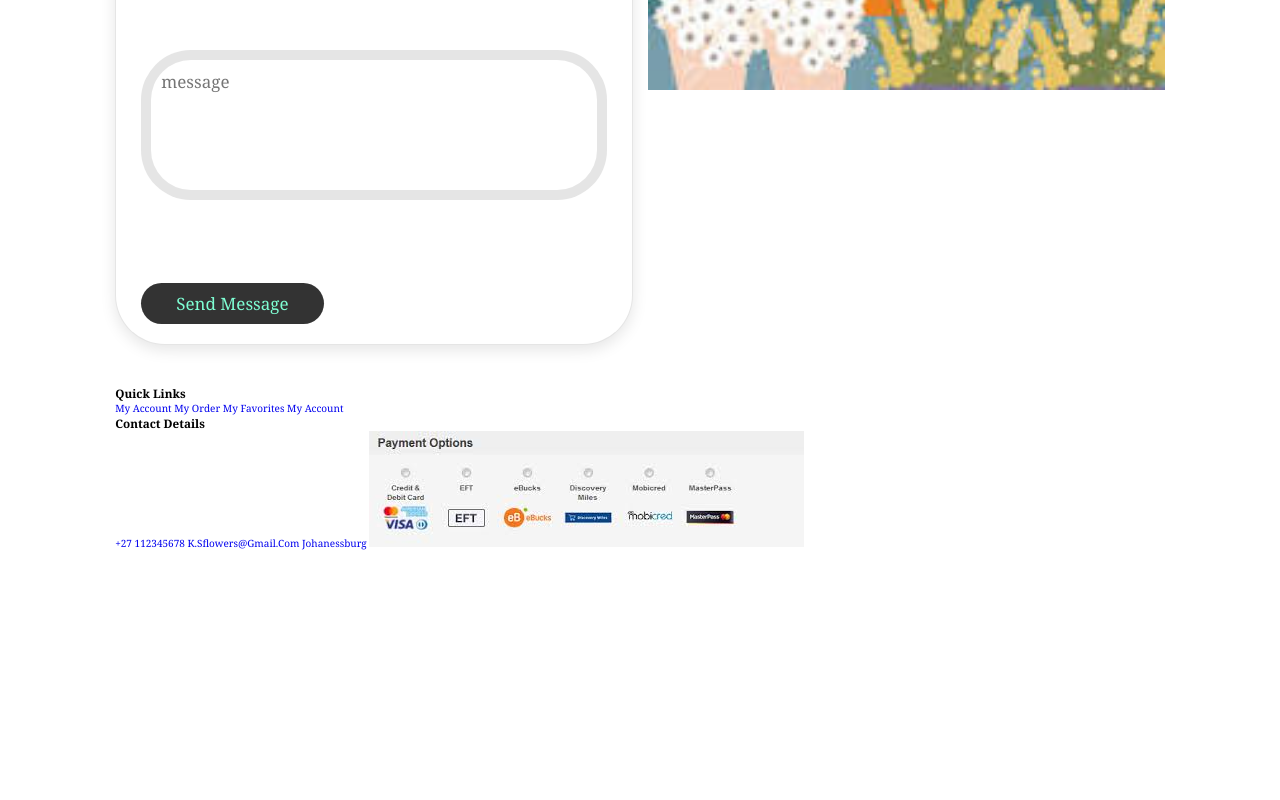
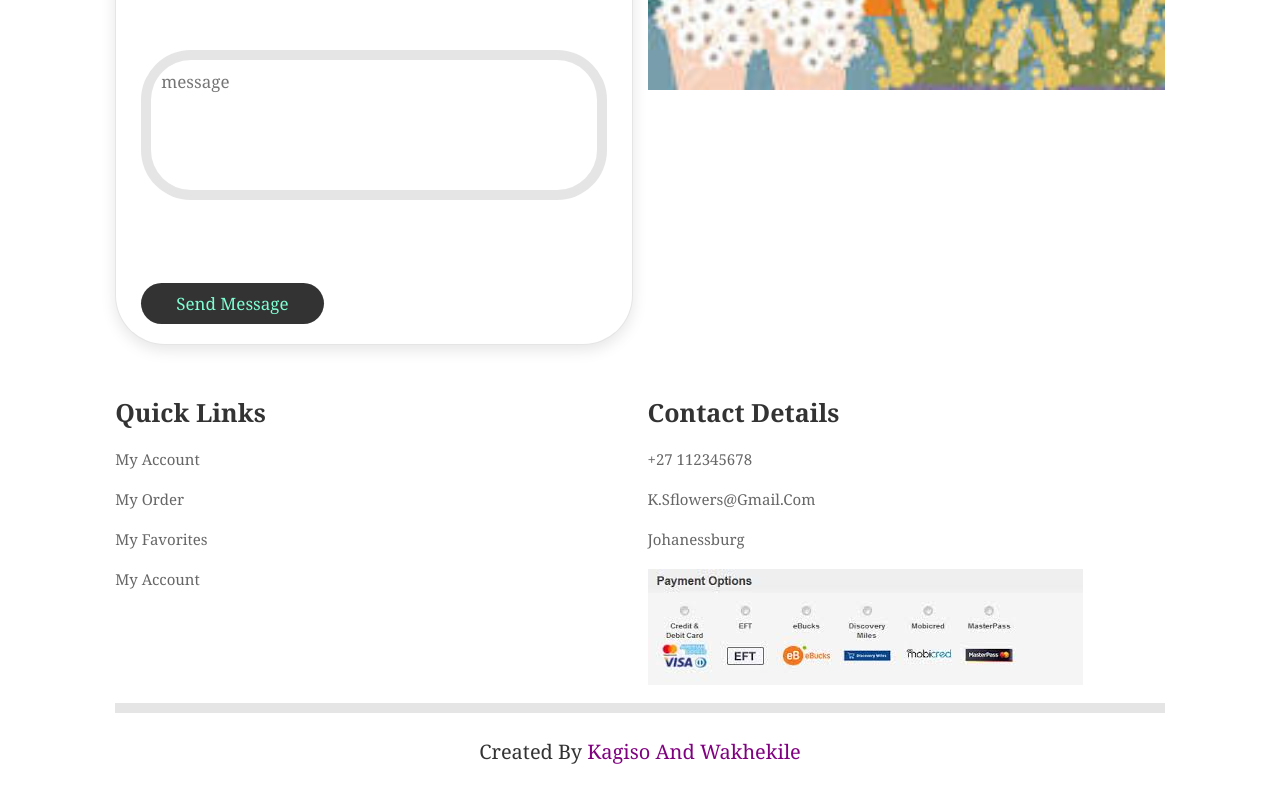
Before and after one commit to KAGI0433/K.S-FLOWERS, a plain HTML site: page paired project/index.html in a window 1280 px wide. Shown: the part 3225-4025 px from the top of the page. Before the commit the page ends 3795 px from the top, so only its background shows below. Drawn offline with Linux system fonts and the light colour scheme.

Commit message:
update footer

```diff
--- a/paired project/index.html
+++ b/paired project/index.html
@@ -219,9 +219,8 @@
                 <a href="#">Johanessburg</a>
                 <img src="payment.jpg" alt="">
             </div>
-
-
         </div>
+        <div class="credit">created by <span>Kagiso and Wakhekile</span></div>
     </section>
 
 
--- a/paired project/styles.css
+++ b/paired project/styles.css
@@ -290,6 +290,55 @@ header .navbar a:hover{
     resize: none;
 }
 
+.footer .box-container{
+    display: flex;
+    flex-wrap: wrap;
+    gap: 1.5rem;
+}
+.footer .box-container .box{
+    flex: 1 1 25rem;
+}
+.footer .box-container .box h3{
+    color: #333;
+    font-size: 2.5rem;
+    padding: 1rem 0;
+
+}
+
+.footer .box-container .box a{
+    display: block;
+    color: #666;
+    font-size: 1.5rem;
+    padding: 1rem 0;
+}
+
+.footer .box-container .box a:hover{
+    color: pink;
+    text-decoration: underline;
+}
+
+.footer .box-container .box img{
+    margin-top: 1rem;
+}
+
+.footer .credit{
+    text-align: center;
+    padding: 1.5rem;
+    margin-top: 1.5rem;
+    padding-top: 2.5rem;
+    font-size: 2rem;
+    color: #333;
+    border-top: 1rem solid rgba(0,0,0,.1);
+}
+
+.footer .credit span{
+    color: purple;
+}
+
+
+
+
+
 
 
 
```
